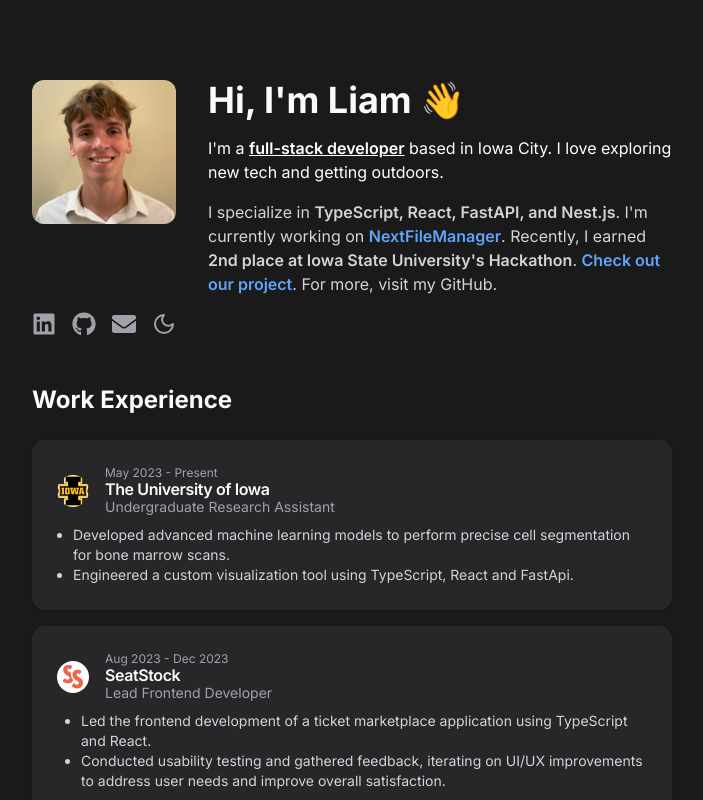
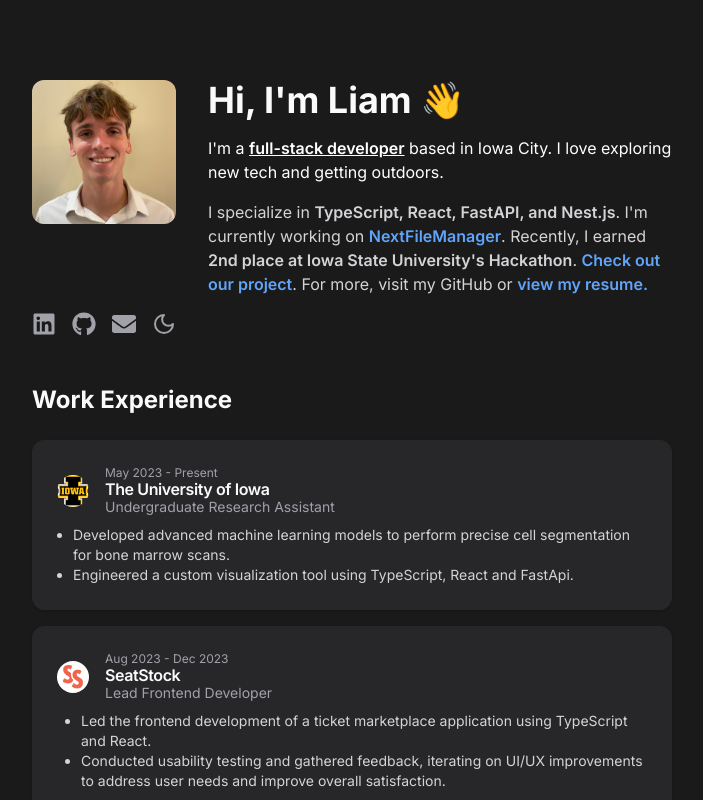
Before and after one commit to liamstamper/liam-portfolio, a React (Vite) app: page / in a window 1280 px wide. Shown: the top 800 px of the page, without its empty margins (288-991 px from the left). Built offline with nearby package versions, Linux system fonts and the light colour scheme.

Commit message:
added resume

```diff
--- a/src/components/Hero.tsx
+++ b/src/components/Hero.tsx
@@ -1,4 +1,5 @@
 import LiamImage from "@/assets/Liam.jpeg";
+import Resume from "@/assets/Liam-Stamper.pdf";
 
 const Hero = () => {
   return (
@@ -39,7 +40,15 @@ const Hero = () => {
           >
             Check out our project
           </a>
-          . For more, visit my GitHub.
+          . For more, visit my GitHub or{" "}
+          <a
+            href={Resume}
+            target="_blank"
+            className="font-semibold text-blue-500 dark:text-blue-400"
+            rel="noopener noreferrer"
+          >
+            view my resume.
+          </a>
         </p>
       </div>
 
```
Also changed, not shown: 1 other file (tests, documents, lock files or other folders).
